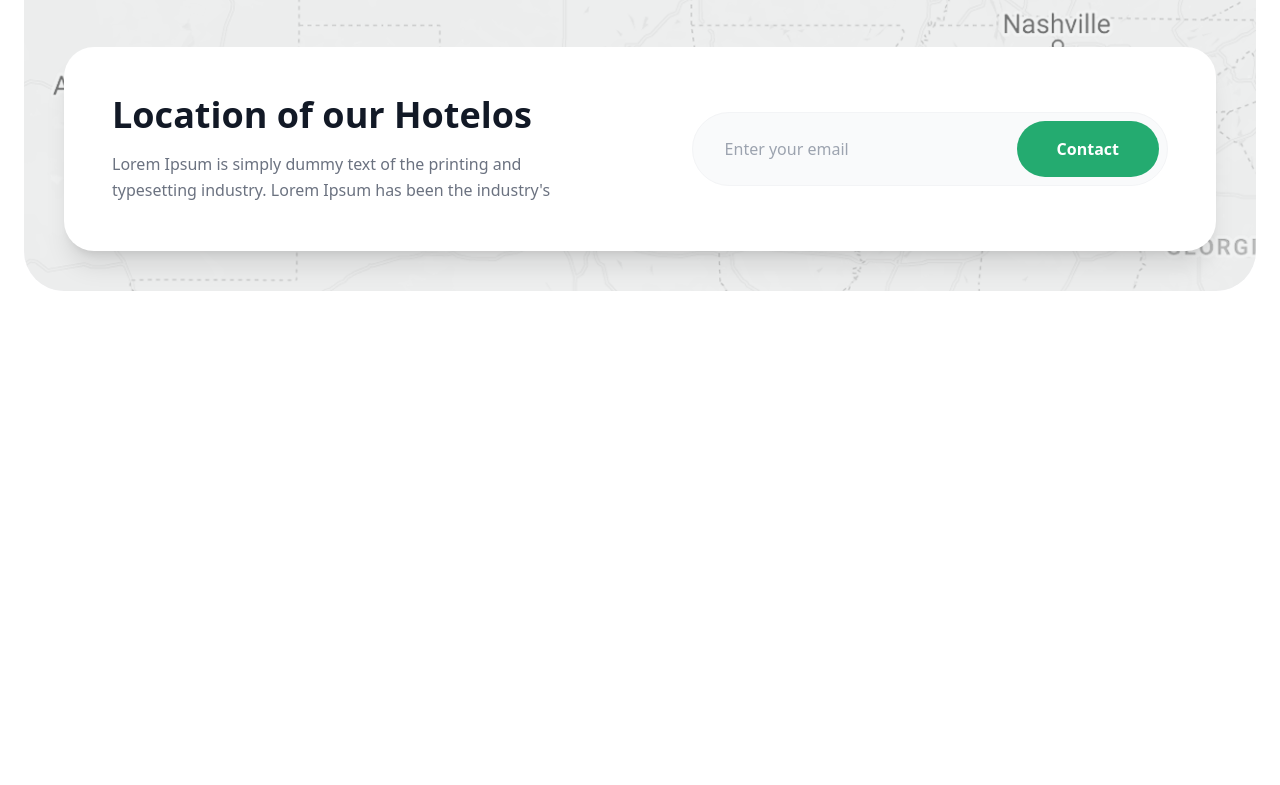
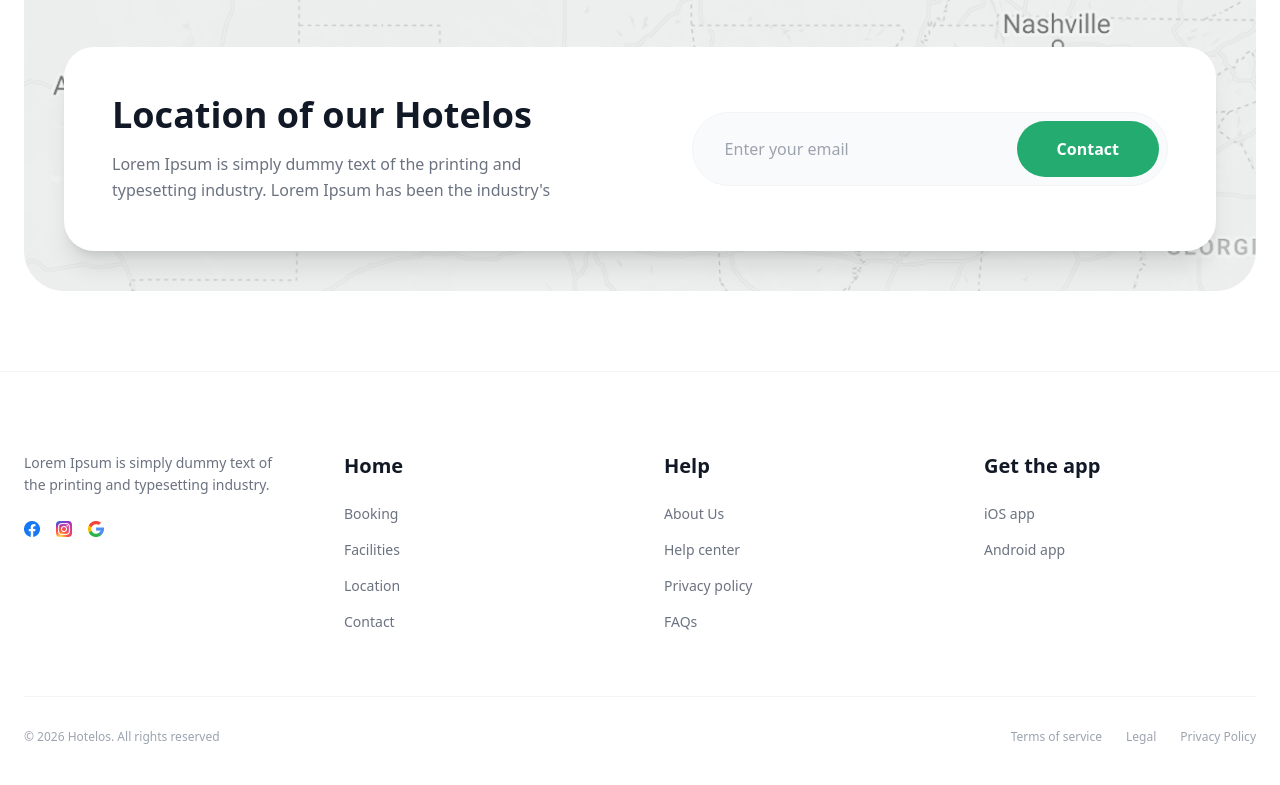
Before and after one commit to dilovar6666/practic, a website: page index.html in a window 1280 px wide. Shown: the part 3906-4691 px from the top of the page. Before the commit the page ends 4277 px from the top, so only its background shows below. Drawn offline with nearby package versions, Linux system fonts and the light colour scheme; files that its build step writes are made by us from their sources.

Commit message:
add footer

```diff
--- a/index.html
+++ b/index.html
@@ -392,6 +392,73 @@
          </div>
       </div>
    </section>
+
+
+<footer class="bg-white pt-20 pb-10 px-6 font-sans border-t border-gray-100 max-w-[1300px] mx-auto">
+  <div class="max-w-7xl mx-auto">
+
+    <div class="grid grid-cols-1 md:grid-cols-4 gap-12 mb-16">
+
+      <div class="space-y-6">
+        <p class="text-gray-500 leading-relaxed text-sm">
+          Lorem Ipsum is simply dummy text of the printing and typesetting industry.
+        </p>
+        <div class="flex gap-4">
+          <p>
+            <span><img src="./forimg/Group 23.png" alt=""></span>
+          </p>
+          <p>
+            <span><img src="./forimg/Group 24.png" alt=""></span>
+          </p>
+          <p>
+            <span><img src="./forimg/search 1.png" alt=""></span>
+          </p>
+        </div>
+      </div>
+
+      <div>
+        <h4 class="text-[#121926] font-bold text-xl mb-6">Home</h4>
+        <ul class="space-y-4 text-gray-500 text-sm">
+          <li><p>Booking</з></li>
+          <li><p>Facilities</з></li>
+          <li><p>Location</з></li>
+          <li><p>Contact</з></li>
+        </ul>
+      </div>
+
+      <div>
+        <h4 class="text-[#121926] font-bold text-xl mb-6">Help</h4>
+        <ul class="space-y-4 text-gray-500 text-sm">
+          <li><p>About Us</p></li>
+          <li><p>Help center</p></li>
+          <li><p>Privacy policy</p></li>
+          <li><p>FAQs</p></li>
+        </ul>
+      </div>
+
+      <div>
+        <h4 class="text-[#121926] font-bold text-xl mb-6">Get the app</h4>
+        <ul class="space-y-4 text-gray-500 text-sm">
+          <li><p>iOS app</p></li>
+          <li><p>Android app</p></li>
+        </ul>
+      </div>
+
+    </div>
+
+    <div class="border-t border-gray-100 pt-8 flex flex-col md:flex-row justify-between items-center gap-4">
+      <p class="text-gray-400 text-xs">
+        © 2026 Hotelos. All rights reserved
+      </p>
+      <div class="flex gap-6 text-xs text-gray-400">
+        <p>Terms of service</p>
+        <p>Legal</p>
+        <p>Privacy Policy</p>
+      </div>
+    </div>
+
+  </div>
+</footer>
 </body>
 
 </html>
```
Also changed, not shown: forimg/Group 23.png (added), forimg/Group 24.png (added), forimg/search 1.png (added).
